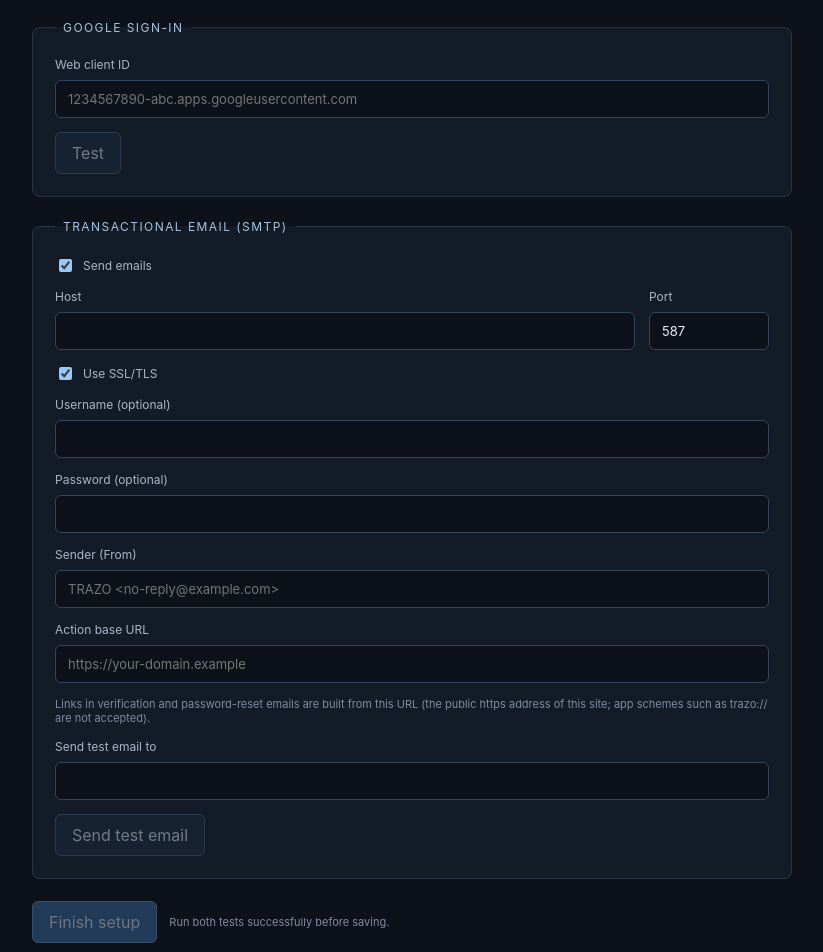
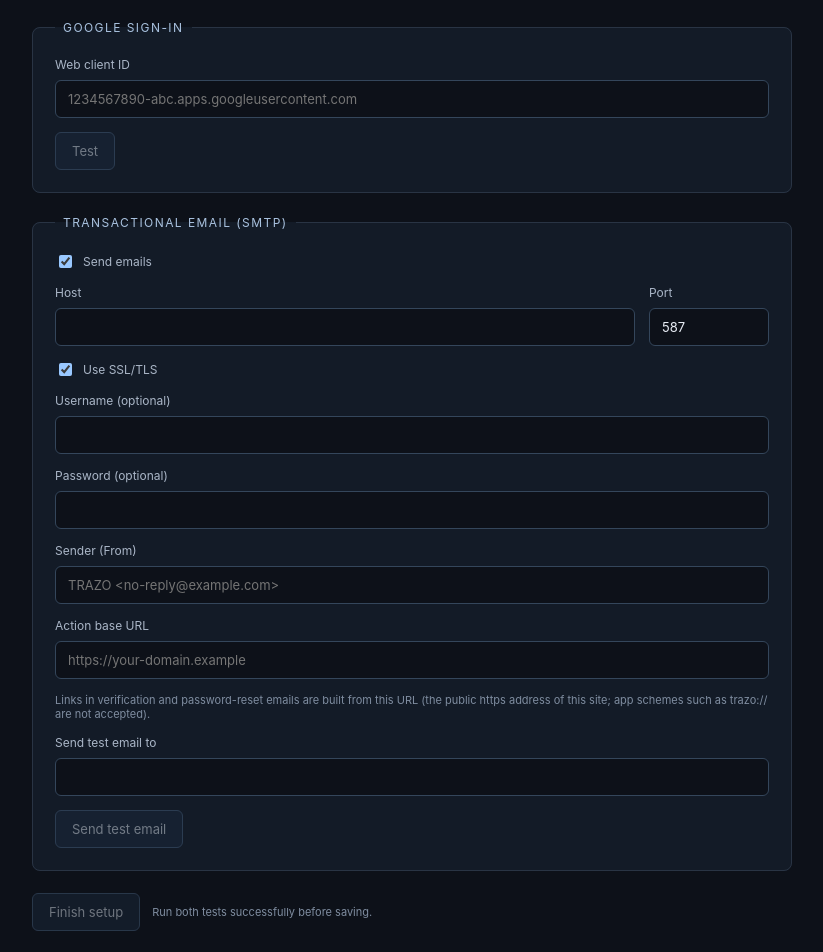
Before and after one commit to jl-hita/Trazo, an Angular app in the folder admin/Trazo.Admin.Web/: page /setup in a window 1280 px wide. Shown: the part 620-1572 px from the top of the page, without its empty margins (228-1051 px from the left). Built offline with nearby package versions, Linux system fonts and the light colour scheme; no server answers.

Commit message:
migrate settings and setup actions to shared buttons

```diff
--- a/admin/Trazo.Admin.Web/src/app/features/setup/config-form.component.html
+++ b/admin/Trazo.Admin.Web/src/app/features/setup/config-form.component.html
@@ -19,7 +19,7 @@
         <trazo-form-field label="Web client ID" controlId="clientId"><input type="text" name="clientId" required placeholder="1234567890-abc.apps.googleusercontent.com" [ngModel]="clientId()" (ngModelChange)="clientId.set($event)" id="clientId">
         </trazo-form-field>
         <div class="actions">
-          <button type="button" (click)="testGoogle()" [disabled]="busy() || !clientId().trim()">Test</button>
+          <trazo-button variant="secondary" type="button" (pressed)="testGoogle()" [disabled]="busy() || !clientId().trim()">Test</trazo-button>
           @if (googleResult(); as r) { <span [class]="r.ok ? 'ok' : 'err'" role="status">{{ r.message }}</span> }
         </div>
       </fieldset>
@@ -44,13 +44,13 @@
         <p class="hint">Links in verification and password-reset emails are built from this URL (the public https address of this site; app schemes such as trazo:// are not accepted).</p>
         <trazo-form-field label="Send test email to" controlId="recipient"><input type="email" name="recipient" [ngModel]="recipient()" (ngModelChange)="recipient.set($event)" id="recipient"></trazo-form-field>
         <div class="actions">
-          <button type="button" (click)="testSmtp()" [disabled]="busy() || !recipient().trim()">Send test email</button>
+          <trazo-button variant="secondary" type="button" (pressed)="testSmtp()" [disabled]="busy() || !recipient().trim()">Send test email</trazo-button>
           @if (smtpResult(); as r) { <span [class]="r.ok ? 'ok' : 'err'" role="status">{{ r.message }}</span> }
         </div>
       </fieldset>
 
       <div class="actions">
-        <button class="primary" type="submit" [disabled]="busy() || !canSave()">{{ mode() === 'setup' ? 'Finish setup' : 'Save settings' }}</button>
+        <trazo-button variant="primary" type="submit" [disabled]="busy() || !canSave()">{{ mode() === 'setup' ? 'Finish setup' : 'Save settings' }}</trazo-button>
         @if (!testsPassed()) { <span class="hint">Run both tests successfully before saving.</span> }
         @if (error()) { <span class="err" role="alert">{{ error() }}</span> }
         @if (saved()) { <span class="ok" role="status">Settings saved.</span> }
```
